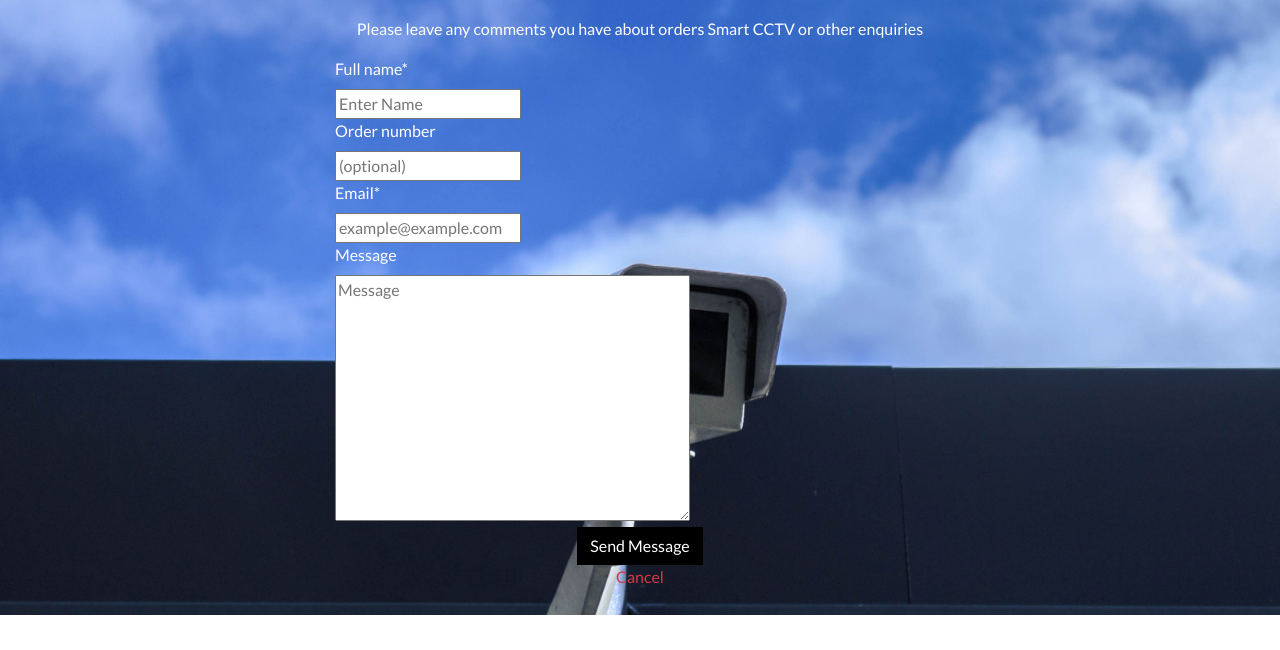
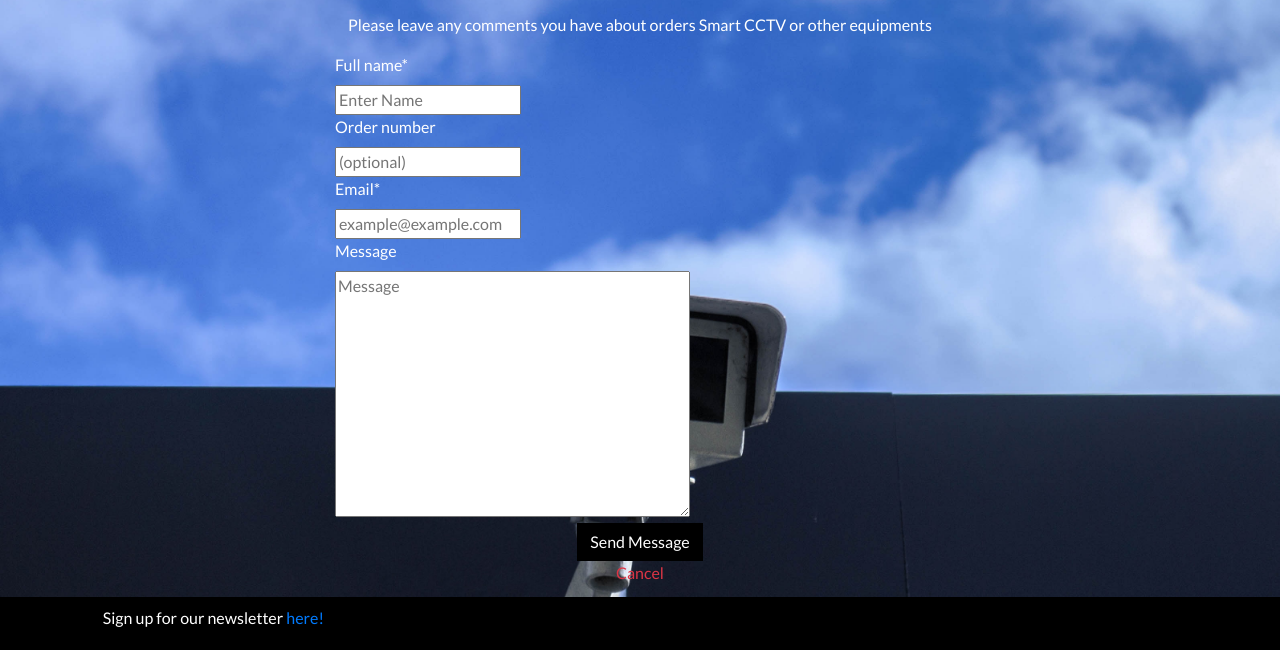
Before and after one commit to Zaurtime/smart_cctv, a Django app: page /contact/ in a window 1280 px wide. Shown: the part 185-835 px from the top of the page. Before the commit the page ends 800 px from the top, so only its background shows below. Run offline with Django 3.2, Linux system fonts and the light colour scheme; some libraries are stand-ins or nearby versions.

Commit message:
Change contact style and footer for newsletter

```diff
--- a/contact/templates/contact/contact.html
+++ b/contact/templates/contact/contact.html
@@ -13,7 +13,7 @@
     <div class="col text-center mt-4">
         <div class="row">
             <div class="col-lg-6 offset-lg-3 col-md-6 offset-md-3 text-white text-center mt-5">
-                <h2 class="text-center mt-4">Our Smart CCTV Contact Page</h2>
+                <h3 class="text-center mt-4">Our Smart CCTV Contact Page</h3>
             </div>
         </div>
     </div>
@@ -22,7 +22,7 @@
         <div class="row">
             <div class="col-lg-6 offset-lg-3 col-md-6 offset-md-3 text-white text-center mt-1">
                 <p class="text-center mt-1">
-                    Please leave any comments you have about orders Smart CCTV or other enquiries
+                    Please leave any comments you have about orders Smart CCTV or other equipments
                 </p>
             </div>
         </div>
@@ -42,4 +42,18 @@
         </form>
     </div>
 
+    <!-- Footer -->
+    <footer class="container-fluid text-white pb-1 bg-success bg-black">
+        <hr class="my-2">
+        <div class="row">
+            <div class="col-12 col-md-4 text-center text-md-left order-2 order-md-1">
+                <ul class="list-unstyled">
+                    <li class="mb-2 text-center">
+                        Sign up for our newsletter <a href="{% url 'newsletter' %}">here!</a>
+                    </li>
+                </ul>
+            </div>
+        </div>
+    </footer>
+
 {% endblock %}
```
